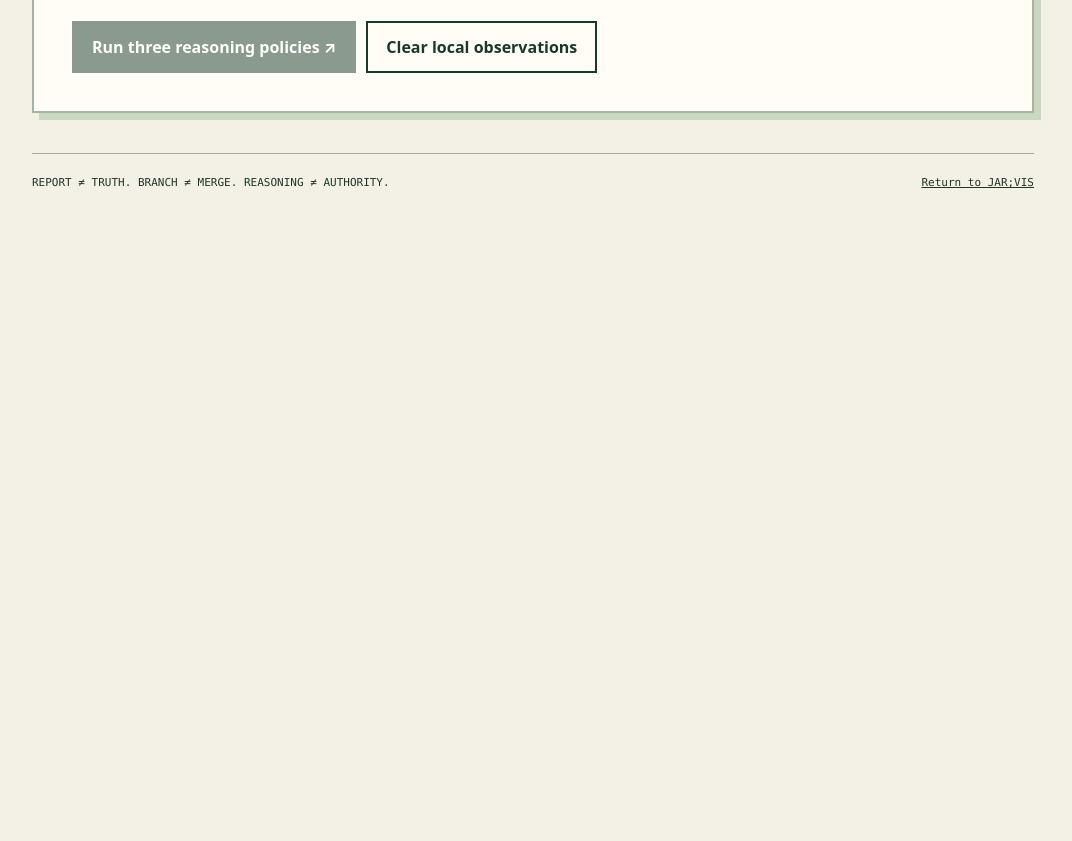
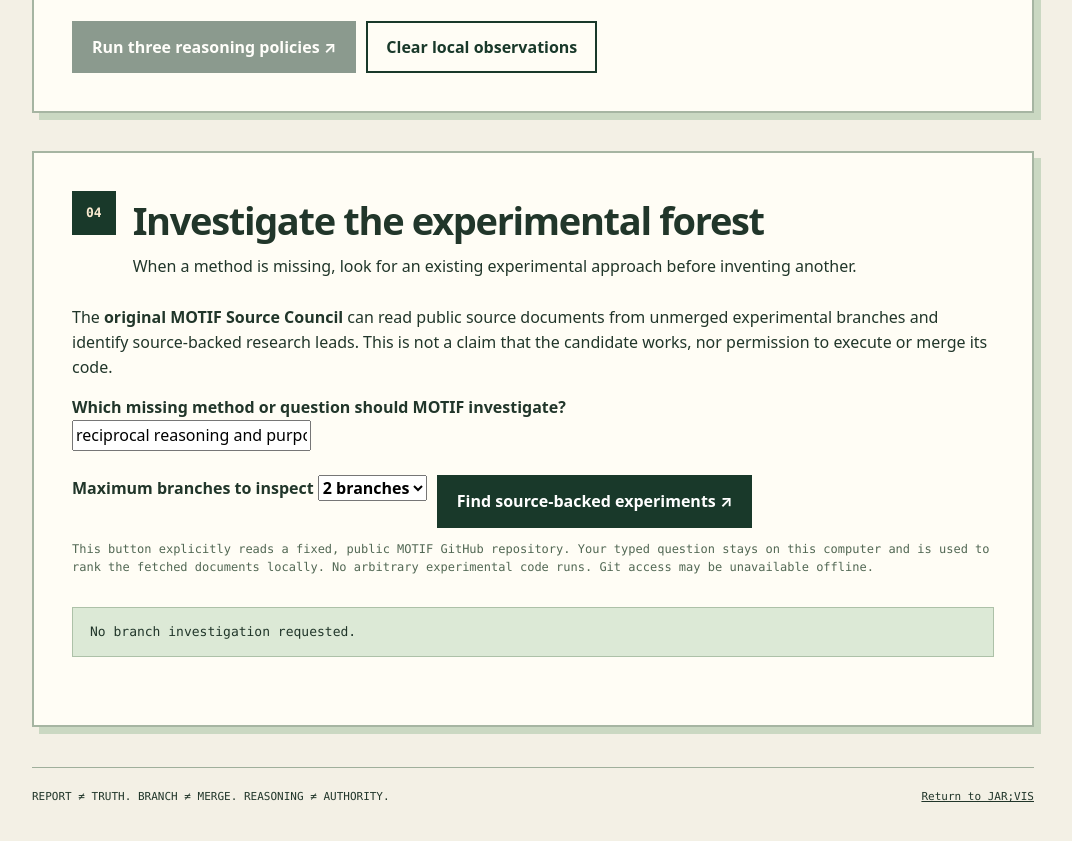
Before and after one commit to the-static-collective/JAR-VIS, a website: page public/motif.html in a window 1280 px wide. Shown: the part 1552-2393 px from the top of the page, without its empty margins (107-1179 px from the left). Before the commit the page ends 1803 px from the top, so only its background shows below. Drawn offline with Linux system fonts and the light colour scheme; no server answers.

Commit message:
Add opt-in Source Council method search panel to JAR;VIS MOTIF Reasoning Desk

```diff
--- a/public/motif.html
+++ b/public/motif.html
@@ -58,6 +58,20 @@
 <div id="policies" class="policies"></div>
 <p class="hint">Fixed order, strong classical information gain, and MOTIF's cost-aware selection are actually executed. Real pretrained LLM and hybrid trials have <strong>not</strong> been run. One useful question is not proof of architectural superiority.</p>
 </section>
+<section class="board council-board" id="council">
+<div class="section-top"><span class="n">04</span><div><h2>Investigate the experimental forest</h2><p>When a method is missing, look for an existing experimental approach before inventing another.</p></div></div>
+<p>The <strong>original MOTIF Source Council</strong> can read public source documents from unmerged experimental branches and identify source-backed research leads. This is not a claim that the candidate works, nor permission to execute or merge its code.</p>
+<form id="council-form">
+<label for="council-query">Which missing method or question should MOTIF investigate?</label>
+<input id="council-query" type="text" maxlength="180" minlength="3" value="reciprocal reasoning and purposeful questions" required>
+<div class="actions"><label for="council-budget">Maximum branches to inspect
+<select id="council-budget"><option value="1">1 branch</option><option value="2" selected>2 branches</option><option value="3">3 branches</option></select></label>
+<button id="investigate" type="submit">Find source-backed experiments ↗</button></div>
+</form>
+<p class="hint">This button explicitly reads a fixed, public MOTIF GitHub repository. Your typed question stays on this computer and is used to rank the fetched documents locally. No arbitrary experimental code runs. Git access may be unavailable offline.</p>
+<p id="council-status" class="status" role="status" aria-live="polite">No branch investigation requested.</p>
+<div id="council-results" aria-live="polite"></div>
+</section>
 <footer><span>REPORT ≠ TRUTH. BRANCH ≠ MERGE. REASONING ≠ AUTHORITY.</span><a href="/">Return to JAR;VIS</a></footer>
 </main>
 </body></html>
```
